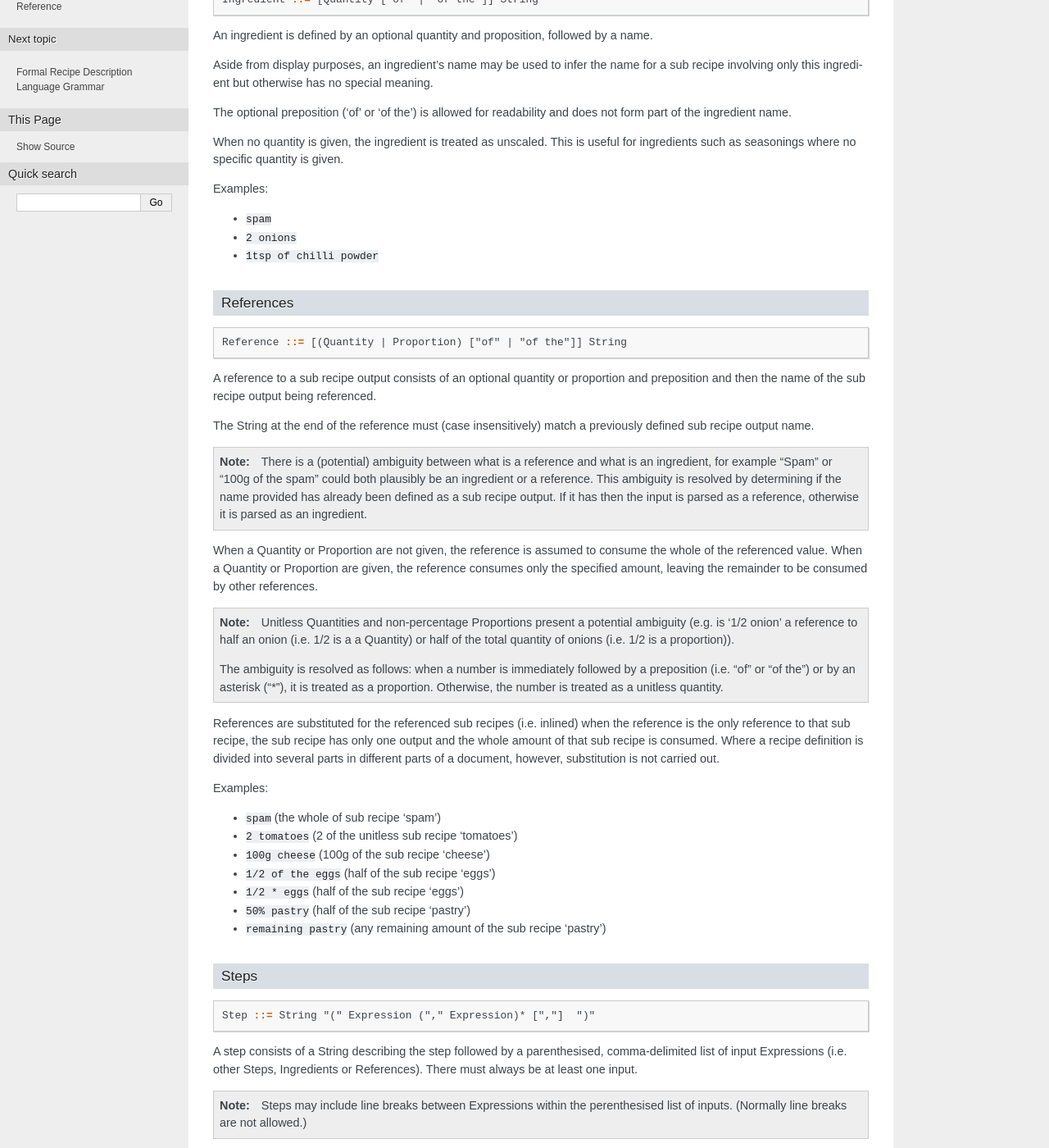
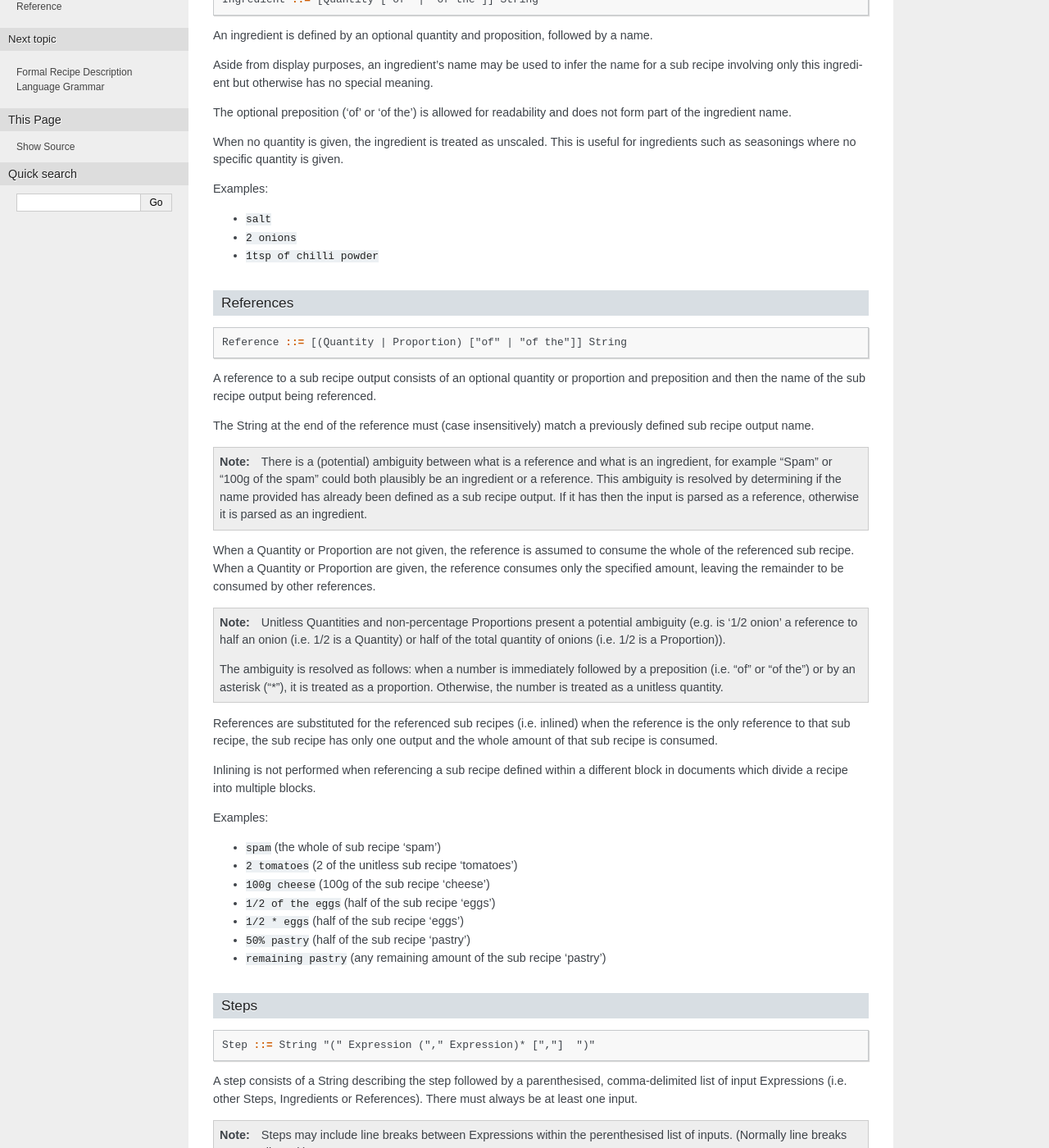
Before and after one commit to mossblaser/recipe_grid, a Sphinx documentation site: the page built from docs/source/language_reference.rst, in a window 1280 px wide and 1400 px high, scrolled down 470 px. Shown: the whole window at 82% size. Built offline with Sphinx 7.4.7, drawn with Linux system fonts in a browser that asks for light colours; the version number is read from the project's files by our own code; some of the changed text lies outside the part shown.

Commit message:
Refine reference docs.

```diff
--- a/docs/source/language_reference.rst
+++ b/docs/source/language_reference.rst
@@ -52,7 +52,7 @@ useful for ingredients such as seasonings where no specific quantity is given.
 
 Examples:
 
-* ``spam``
+* ``salt``
 * ``2 onions``
 * ``1tsp of chilli powder``
 
@@ -80,16 +80,16 @@ previously defined sub recipe output name.
     ingredient.
 
 When a Quantity or Proportion are not given, the reference is assumed to
-consume the whole of the referenced value. When a Quantity or Proportion are
-given, the reference consumes only the specified amount, leaving the remainder
-to be consumed by other references.
+consume the whole of the referenced sub recipe. When a Quantity or Proportion
+are given, the reference consumes only the specified amount, leaving the
+remainder to be consumed by other references.
 
 .. note::
 
     Unitless Quantities and non-percentage Proportions present a potential
-    ambiguity (e.g. is '1/2 onion' a reference to half an onion (i.e. 1/2 is a
+    ambiguity (e.g. is '1/2 onion' a reference to half an onion (i.e. 1/2 is
     a Quantity) or half of the total quantity of onions (i.e. 1/2 is a
-    proportion)).
+    Proportion)).
 
     The ambiguity is resolved as follows: when a number is immediately followed
     by a preposition (i.e. "of" or "of the") or by an asterisk ("*"), it is
@@ -98,9 +98,10 @@ to be consumed by other references.
 
 References are substituted for the referenced sub recipes (i.e. inlined) when
 the reference is the only reference to that sub recipe, the sub recipe has only
-one output and the whole amount of that sub recipe is consumed. Where a recipe
-definition is divided into several parts in different parts of a document,
-however, substitution is not carried out.
+one output and the whole amount of that sub recipe is consumed.
+
+Inlining is not performed when referencing a sub recipe defined within a
+different block in documents which divide a recipe into multiple blocks.
 
 Examples:
 
@@ -258,9 +259,10 @@ Statements
     Statement ::= [OutputList ("=" | ":=")] LTRExpression EndOfLine
     OutputList ::= String ("," String)+
 
-A Statement defines a tree within a recipe and this tree may define sub recipe.
+A Statement defines a tree within a recipe which might (or might not) define
+sub recipe.
 
-A sub recipe is defined when an OutputList is given or when the LTRExpression
+A sub recipe is defined if an OutputList is given or when the LTRExpression
 defines a recipe tree containing any number of Steps and a single Ingredient.
 
 When an output list is given, a sub recipe with the named outputs is created.
@@ -362,7 +364,7 @@ ScaledValueString
     sequences are supported. Unlike all other string types, substrings
     containing Numbers will be scaled along with all Quantities in the recipe.
 
-    Example: ``{pack of 8 hot dog rolls}``
+    Example: ``{divide into 8 burgers}``
 
     In the example above, the number (8) will be scaled with the recipe. For
     example if the recipe is halved, it will be replaced with 4.
--- a/docs/source/markdown_reference.rst
+++ b/docs/source/markdown_reference.rst
@@ -80,9 +80,9 @@ In the example above, the '4' and '16' in the opening paragraph will be scaled
 with the recipe. For example, when the recipe is scaled to 50%, the paragraph
 would be rewritten to contain '2 delicious burgers' and '8 meat balls'.
 
-Numbers may be integers (e.g. ``123``), decimals integers (e.g. ``1.23``) or
-fractions (e.g. ``4/3`` or ``1 1/3``). Other text within the curly braces will
-remain unchanged.
+Numbers may be integers (e.g. ``123``), decimals (e.g. ``1.23``) or fractions
+(e.g. ``4/3`` or ``1 1/3``). Other text within the curly braces will remain
+unchanged.
 
 To write a literal curly brace, use ``{\{}`` for an opening brace and ``{\}}``
 for a closing brace.
```
Also changed, not shown: other parts of docs/source/language_reference.rst (+4 -4 lines), 2 other files.
